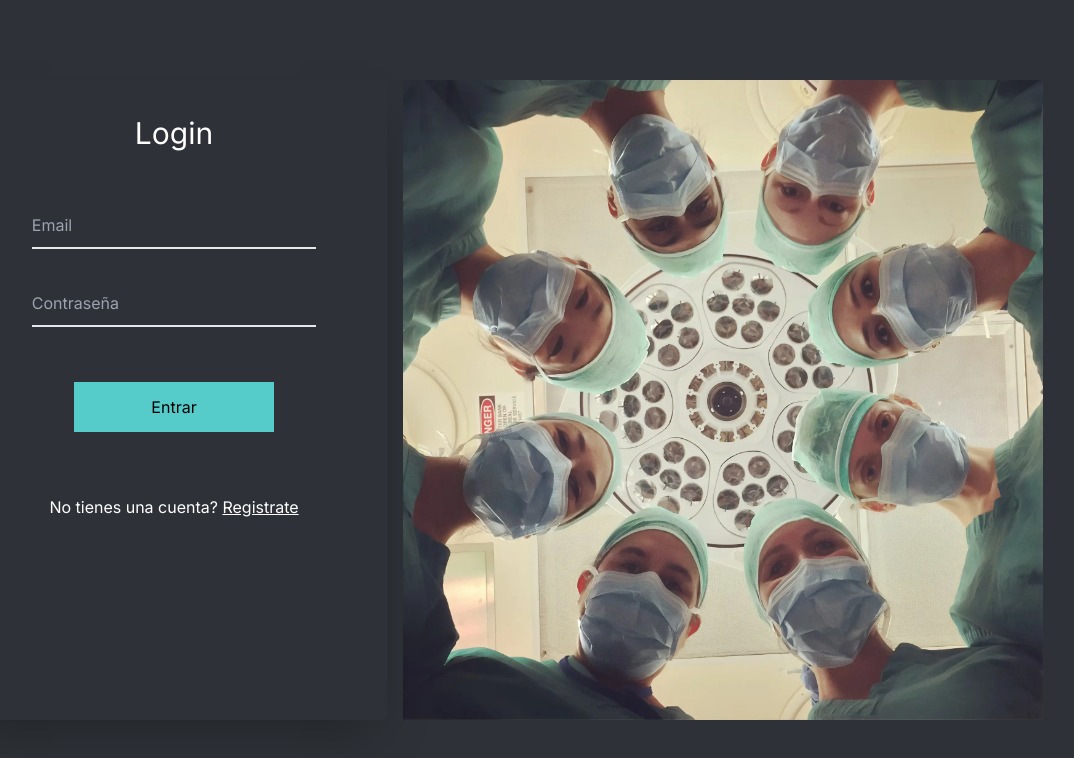
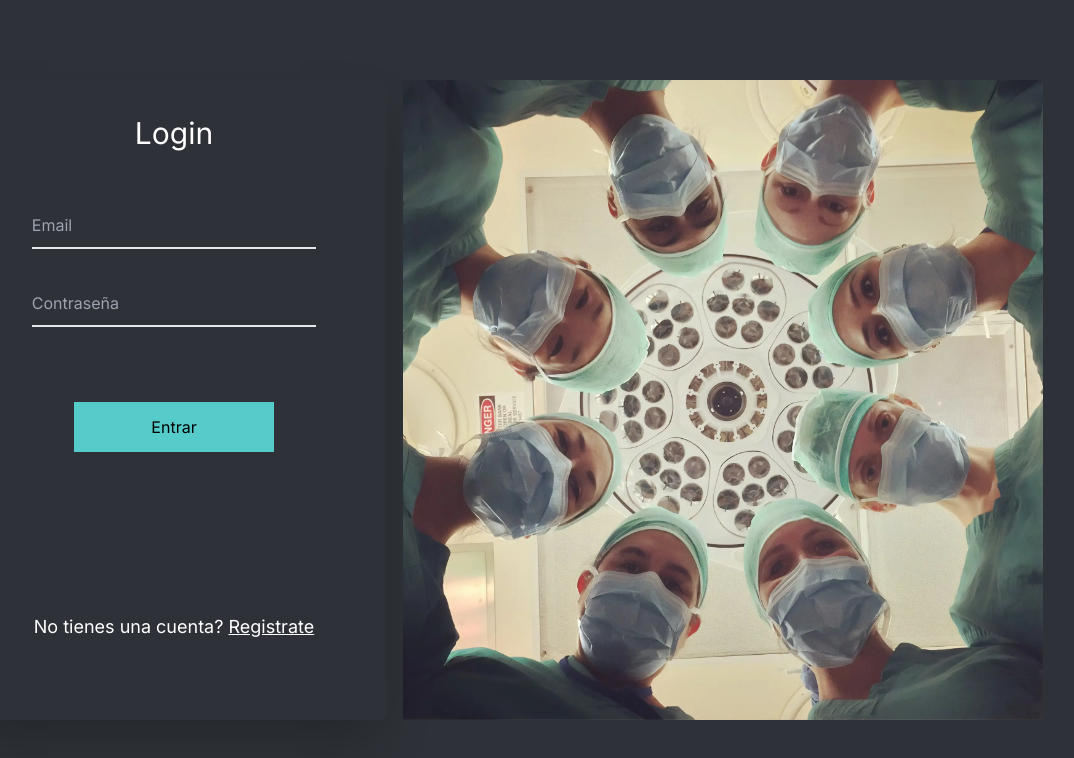
Before and after one commit to vcntttt/citas-medicas-react, a React (Vite) app in the folder client/: page /login in a window 1280 px wide. Shown: the top 758 px of the page, without its empty margins (138-1212 px from the left). Built offline with nearby package versions, Linux system fonts and the light colour scheme.

Commit message:
arreglos de login

```diff
--- a/client/src/pages/AuthPages/LoginPage.jsx
+++ b/client/src/pages/AuthPages/LoginPage.jsx
@@ -35,14 +35,15 @@ export default function Login() {
             <h1 className="text-white text-center text-3xl">Login</h1>
           </div>
           <form className="h-3/4" action="" onSubmit={handleSubmit(onSubmit)}>
-            <div className="h-2/6 justify-center text-center md:h-4/6 lg:h-2/6">
+            <div className="h-2/6 justify-center text-center md:h-2/6 lg:h-2/6">
               <Input type="email" placeholder="Email" register={register} errors={errors} />
               <Input type="password" placeholder="Contraseña" register={register} errors={errors} />
             </div>
-            <div className="  h-1/4 flex justify-center  items-center ">
+
+            <div className="  h-1/4 flex justify-center  items-center md:h-2/6 ">
               <input className="w-[200px] h-[50px] bg-[#55CCC9] hover:cursor-pointer hover:bg-[#46a4a1]" type="submit" value="Entrar" />
             </div>
-            <div className="h-1/6  flex justify-center  items-center " >
+            <div className="h-1/6  flex justify-center  items-center  md:text-sm md:h-3/6 lg:text-lg  " >
               <label className="text-[white]" >No tienes una cuenta? <Link to="/register" className="underline">Registrate</Link> </label>
               <Toaster duration={3000} toastOptions={{ style: { background: "red", color: "#fff", border: 0 } }} />
             </div>
```
